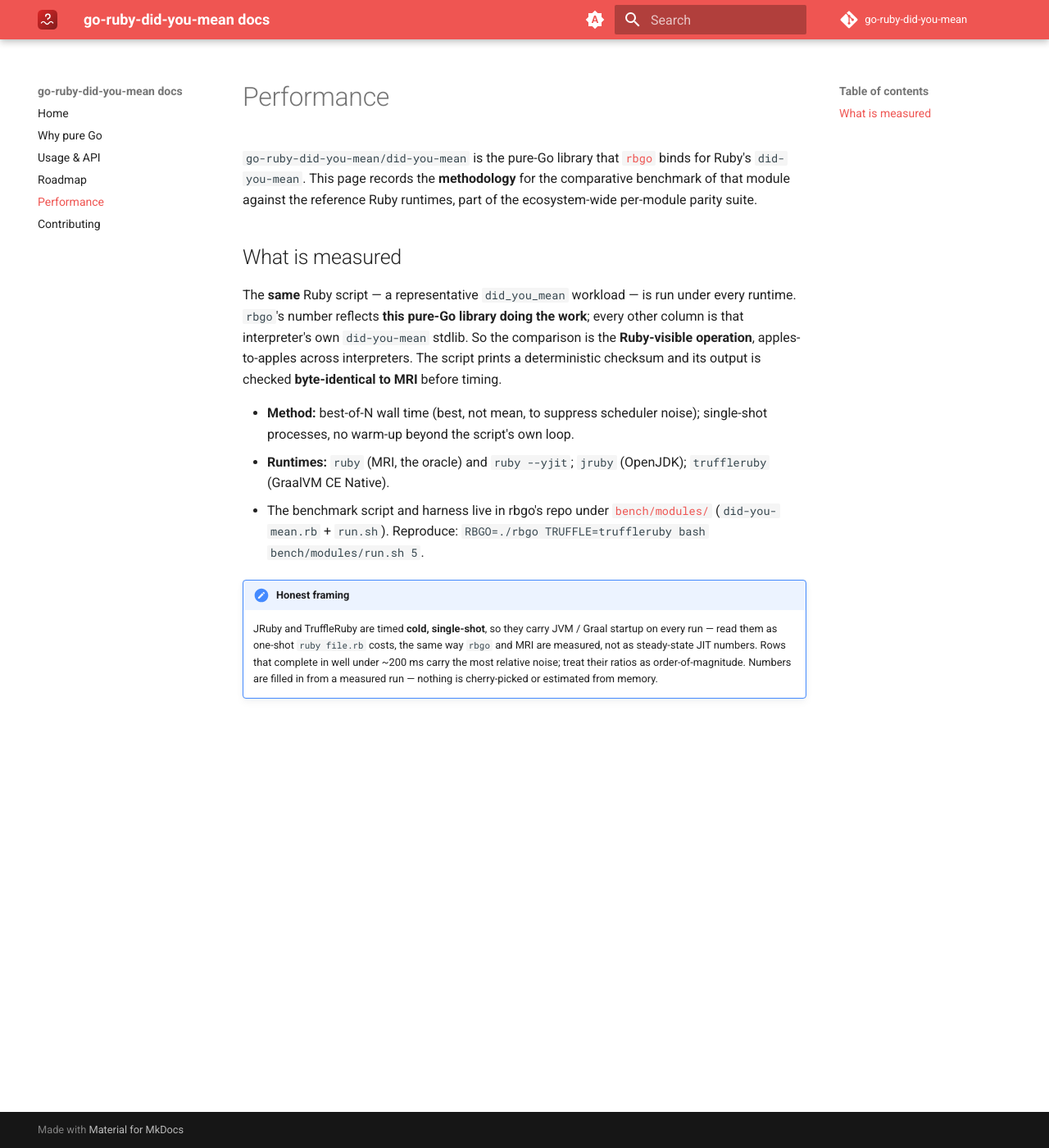
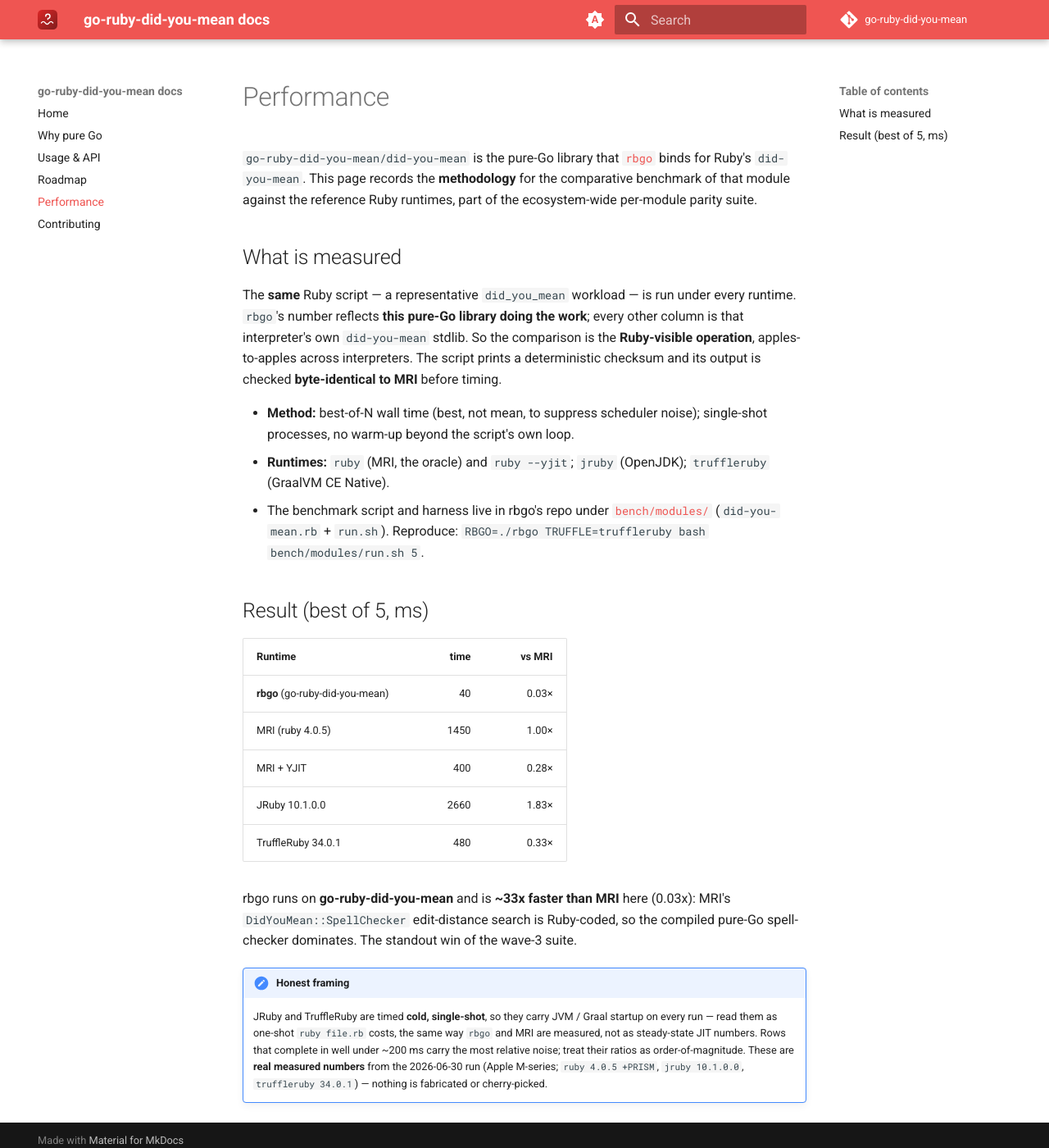
Before and after one commit to go-ruby-did-you-mean/docs, an MkDocs documentation site: the page built from docs/performance.md, in a window 1280 px wide and 1400 px high. Shown: the whole window at 82% size. Built offline with MkDocs 1.6.1 and Material for MkDocs 9.7.7, drawn with Linux system fonts in a browser that asks for light colours; the version menu is left out.

Commit message:
docs: fill in measured wave-3 performance numbers
Replace the measurement-pending admonition in docs/performance.md with the real
best-of-5 cross-runtime result table (rbgo / MRI / MRI+YJIT / JRuby / TruffleRuby,
+ vs-MRI ratio) from the 2026-06-30 per-module parity run on Apple M-series
(ruby 4.0.5 +PRISM, jruby 10.1.0.0, truffleruby 34.0.1). Output byte-checked
against MRI before timing; harness at go-embedded-ruby/ruby bench/modules/.

Co-Authored-By: Claude Opus 4.8 <noreply@anthropic.com>

```diff
--- a/docs/performance.md
+++ b/docs/performance.md
@@ -24,10 +24,23 @@ MRI** before timing.
   (`did-you-mean.rb` + `run.sh`). Reproduce:
   `RBGO=./rbgo TRUFFLE=truffleruby bash bench/modules/run.sh 5`.
 
+## Result (best of 5, ms)
+
+| Runtime | time | vs MRI |
+| --- | ---: | ---: |
+| **rbgo** (go-ruby-did-you-mean) | 40 | 0.03× |
+| MRI (ruby 4.0.5) | 1450 | 1.00× |
+| MRI + YJIT | 400 | 0.28× |
+| JRuby 10.1.0.0 | 2660 | 1.83× |
+| TruffleRuby 34.0.1 | 480 | 0.33× |
+
+rbgo runs on **go-ruby-did-you-mean** and is **~33x faster than MRI** here (0.03x): MRI's `DidYouMean::SpellChecker` edit-distance search is Ruby-coded, so the compiled pure-Go spell-checker dominates. The standout win of the wave-3 suite.
+
 !!! note "Honest framing"
     JRuby and TruffleRuby are timed **cold, single-shot**, so they carry JVM /
     Graal startup on every run — read them as one-shot `ruby file.rb` costs, the
     same way `rbgo` and MRI are measured, not as steady-state JIT numbers. Rows
     that complete in well under ~200 ms carry the most relative noise; treat
-    their ratios as order-of-magnitude. Numbers are filled in from a measured
-    run — nothing is cherry-picked or estimated from memory.
+    their ratios as order-of-magnitude. These are **real measured numbers** from
+    the 2026-06-30 run (Apple M-series; `ruby 4.0.5 +PRISM`, `jruby 10.1.0.0`,
+    `truffleruby 34.0.1`) — nothing is fabricated or cherry-picked.
```
